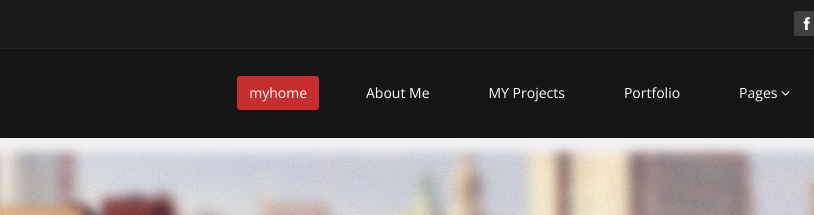
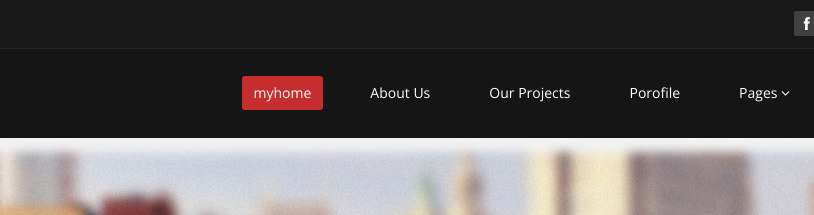
Before and after one commit to SayyanShaikh/SayyanShaikh.github.io, a plain HTML site: page index.html in a window 1280 px wide. Shown: the top 215 px of the page, 196-1010 px from the left. Drawn offline with nearby package versions, Linux system fonts and the light colour scheme.

Commit message:
changed index file

```diff
--- a/index.html
+++ b/index.html
@@ -70,9 +70,9 @@
                 <div class="collapse navbar-collapse navbar-right">
                     <ul class="nav navbar-nav">
                         <li class="active"><a href="index.html">myhome</a></li>
-                        <li><a href="about-us.html">About Me</a></li>
-                        <li><a href="services.html">MY Projects</a></li>
-                        <li><a href="portfolio.html">Portfolio</a></li>
+                        <li><a href="about-us.html">About Us</a></li>
+                        <li><a href="services.html">Our Projects</a></li>
+                        <li><a href="portfolio.html">Porofile</a></li>
                         <li class="dropdown">
                             <a href="#" class="dropdown-toggle" data-toggle="dropdown">Pages <i class="fa fa-angle-down"></i></a>
                             <ul class="dropdown-menu">
```
